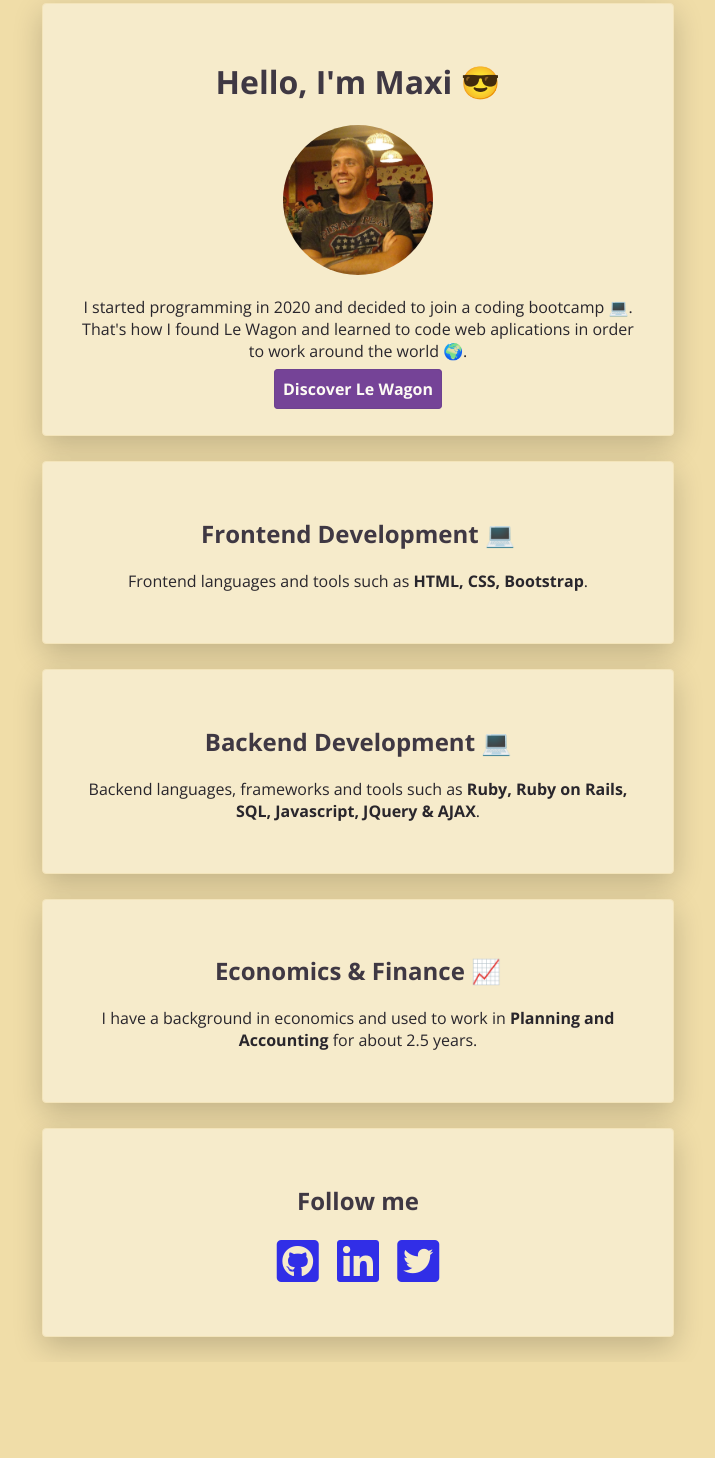
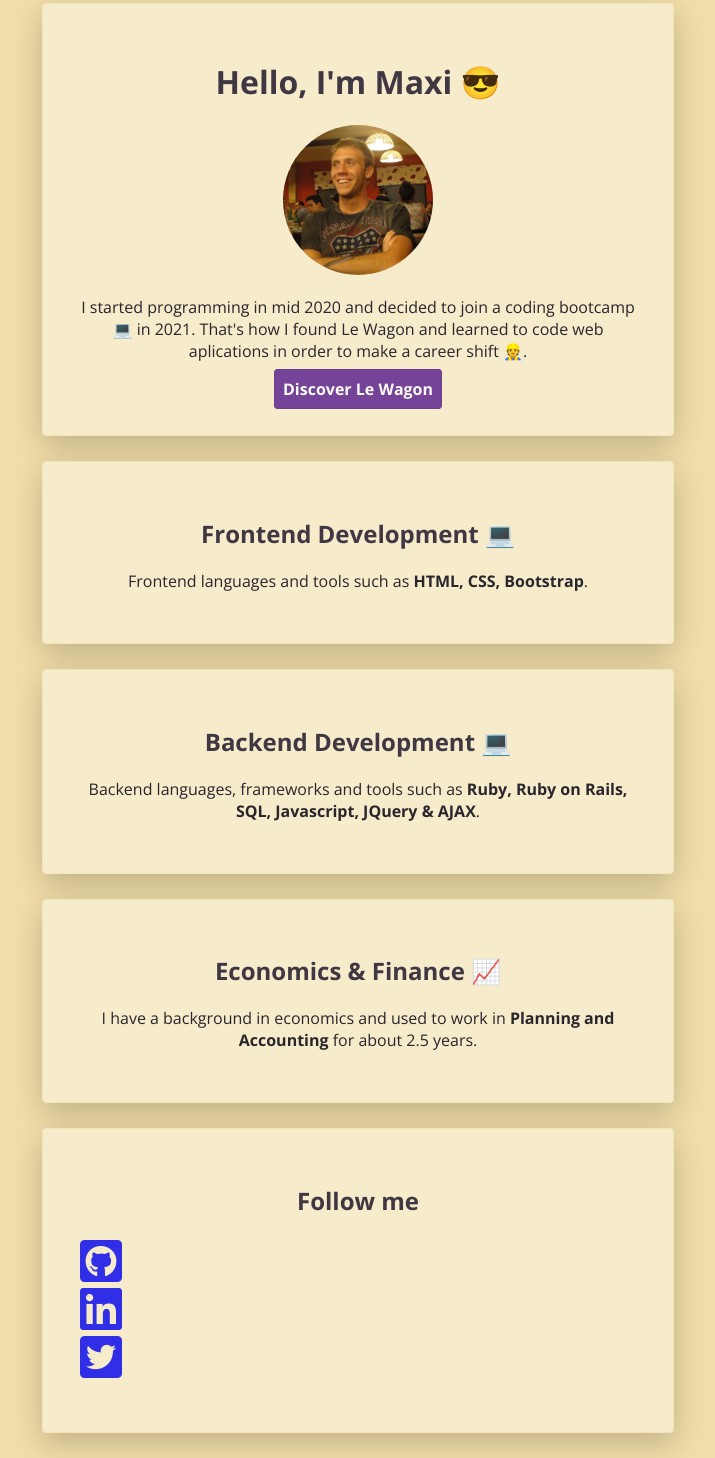
Before and after one commit to maxi-amodei/Profile_page, a plain HTML site: page index.html in a window 1280 px wide. Shown: the part 22-1480 px from the top of the page, without its empty margins (282-997 px from the left). Before the commit the page ends 1384 px from the top, so only its background shows below. Drawn offline with nearby package versions, Linux system fonts and the light colour scheme.

Commit message:
improving description

```diff
--- a/index.html
+++ b/index.html
@@ -14,9 +14,9 @@
       <h1>Hello, I'm Maxi 😎</h1>
       <img src="images/maxi.jpg" class="img-circle" width="150px" alt="Maxi Amodei">
       <p>
-        I started programming in 2020 and decided to join a coding bootcamp 💻. That's how I found Le Wagon and learned to code web aplications in order to work around the world 🌍.
+        I started programming in mid 2020 and decided to join a coding bootcamp 💻 in 2021. That's how I found Le Wagon and learned to code web aplications in order to make a career shift 👷.
       </p>
-      <a href="https://www.lewagon.com/es" class="btn-grey">Discover Le Wagon</a>
+      <a href="https://www.lewagon.com/es" target="_blank" class="btn-grey">Discover Le Wagon</a>
     </div>
     <div class="card-white">
       <h2>Frontend Development 💻</h2>
--- a/style.css
+++ b/style.css
@@ -52,7 +52,7 @@ border-radius: 50%;
 }
 
 .list-inline > li {
-  display: inline-block;
+  display: flex;
   padding: 0px 7px;
 }
 
```
